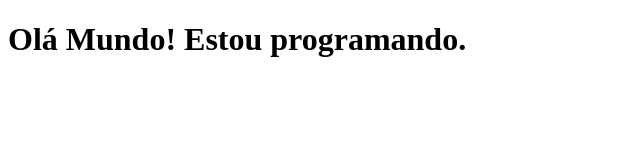
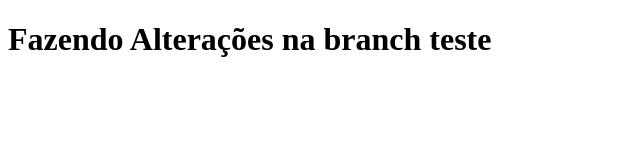
Before and after one commit to Maciel-Alves/guit_aula_m1, a plain HTML site: page index.html in a window 1280 px wide. Shown: the whole page, without its empty margins (0-640 px from the left). Drawn offline with Linux system fonts and the light colour scheme.

Commit message:
Alteração para testar branchs

```diff
--- a/index.html
+++ b/index.html
@@ -6,6 +6,6 @@
     <title>git - aula m1</title>
 </head>
 <body>
-    <h1>Olá Mundo! Estou programando.</h1>
+    <h1>Fazendo Alterações na branch teste</h1>
 </body>
 </html>
```
